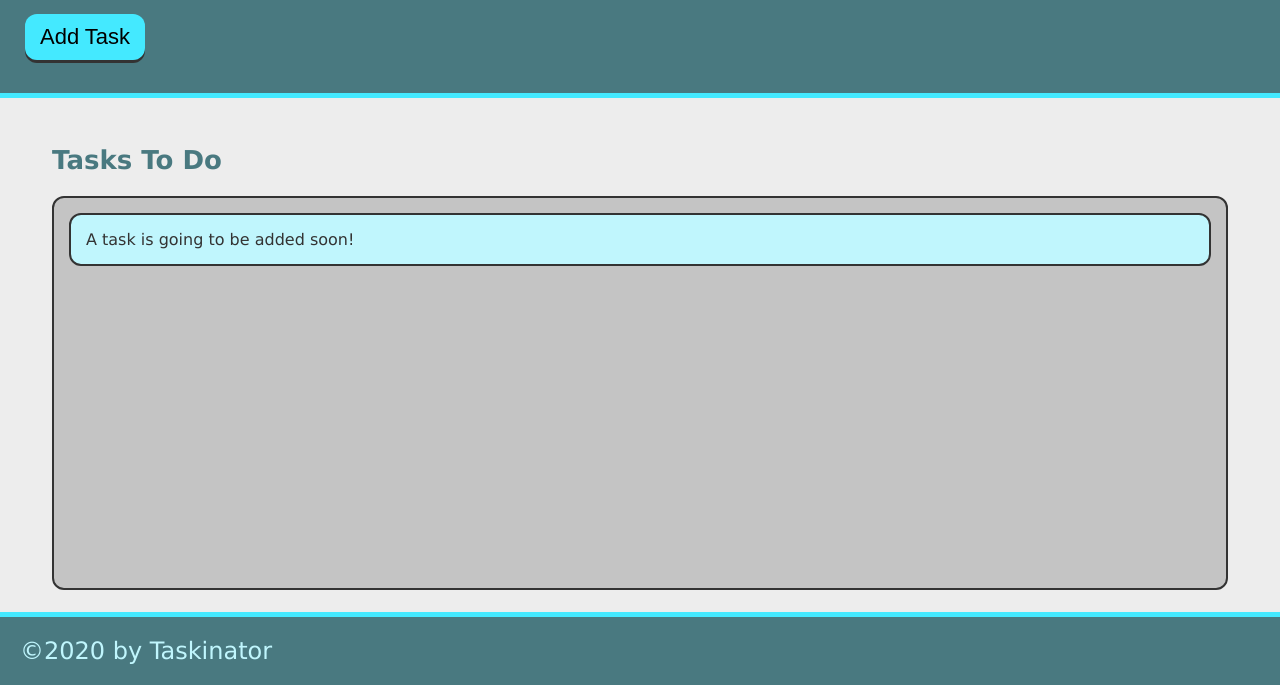
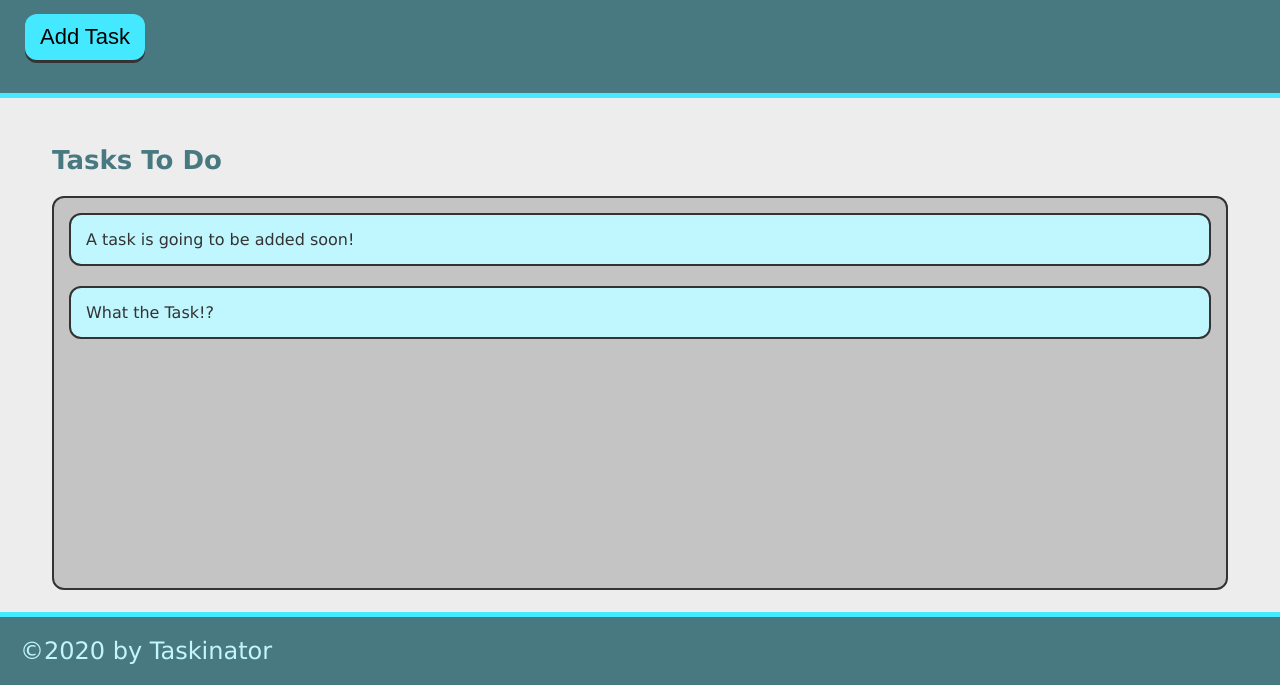
Before and after one commit to matt-gross-27/taskinator, a plain HTML site: page index.html in a window 1280 px wide. Both pictures are taken after a click on the button "Add Task". Shown: the part 115-800 px from the top of the page. Drawn offline with Linux system fonts and the light colour scheme.

Commit message:
add task button creates a new 'to do' task on click

```diff
--- a/assets/js/script.js
+++ b/assets/js/script.js
@@ -0,0 +1,11 @@
+var buttonEl = document.querySelector("#save-task");
+var tasksToDoEl = document.querySelector("#tasks-to-do");
+
+var createTaskHandler = function() {
+  var taskItemEl = document.createElement("li");
+  taskItemEl.className = "task-item";
+  taskItemEl.textContent = "What the Task!?";
+  tasksToDoEl.appendChild(taskItemEl);
+}
+
+buttonEl.addEventListener("click", createTaskHandler);
--- a/index.html
+++ b/index.html
@@ -11,13 +11,13 @@
   <header>
     <h1 class="page-title">Taskinator</h1>
     <p>Click the button below to add a new task!</p>
-    <button class="btn">Add Task</button>
+    <button class="btn" id="save-task">Add Task</button>
   </header>
 
   <main class="page-content">
     <section class="task-list-wrapper">
       <h2 class="list-title">Tasks To Do</h2>
-      <ul class="task-list">
+      <ul class="task-list" id="tasks-to-do">
         <li class="task-item">A task is going to be added soon!</li>
       </ul>
     </section>
```
